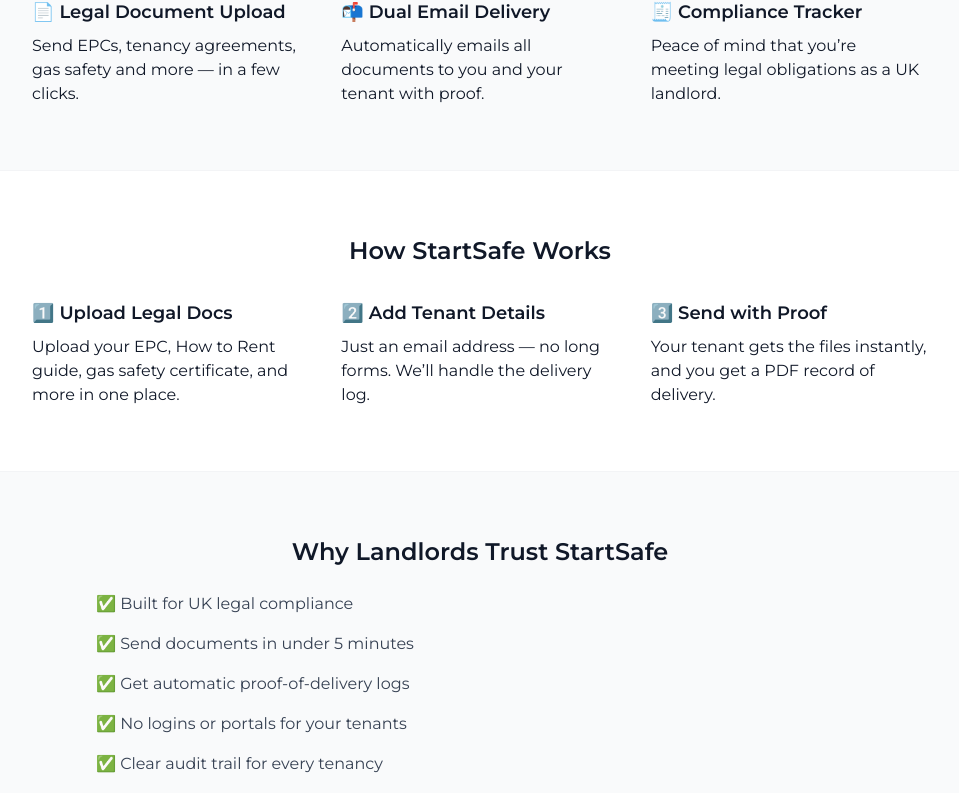
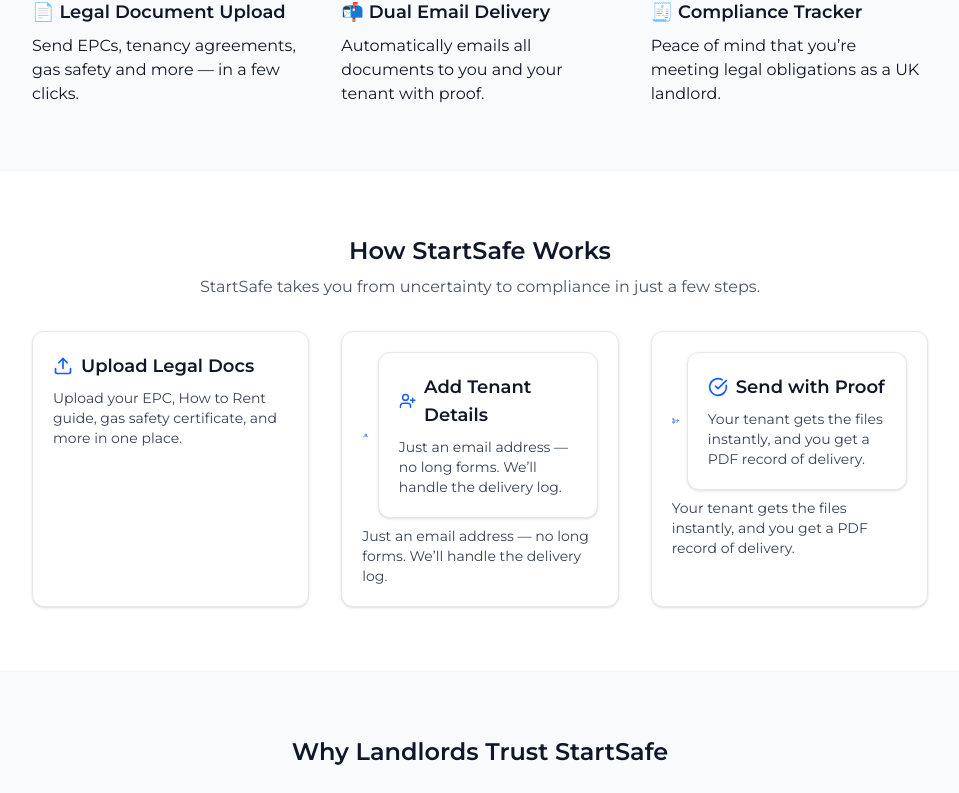
Before and after one commit to RobertMcCarthy1999/serve-safe, a Next.js app: page /startsafe in a window 1280 px wide. Shown: the part 486-1279 px from the top of the page, without its empty margins (160-1119 px from the left). Built offline with nearby package versions, Linux system fonts and the light colour scheme.

Commit message:
Update StartSafe landing page with icon-enhanced feature steps

```diff
--- a/package.json
+++ b/package.json
@@ -11,6 +11,7 @@
   "dependencies": {
     "formidable": "^3.5.4",
     "js-cookie": "^3.0.5",
+    "lucide-react": "^0.511.0",
     "next": "15.3.2",
     "nodemailer": "^7.0.3",
     "react": "^19.0.0",
--- a/src/app/startsafe/page.js
+++ b/src/app/startsafe/page.js
@@ -1,5 +1,6 @@
 import NavBar from '@/app/components/NavBar';
 import Footer from '@/app/components/Footer';
+import { Upload, UserPlus, CheckCircle } from "lucide-react";
 
 export default function HomePage() {
   return (
@@ -47,20 +48,77 @@ export default function HomePage() {
         {/* How It Works */}
         <section className="py-16 px-6 bg-white border-t border-gray-100">
           <div className="max-w-4xl mx-auto text-center">
-            <h2 className="text-2xl font-bold mb-8">How StartSafe Works</h2>
+
+            <h2 className="text-2xl font-bold mb-2">How StartSafe Works</h2>
+<p className="text-gray-600 mb-8 max-w-2xl mx-auto">
+  StartSafe takes you from uncertainty to compliance in just a few steps.
+</p>
+
+
             <div className="grid md:grid-cols-3 gap-8 text-left">
-              <div>
-                <h3 className="text-lg font-semibold mb-2">1️⃣ Upload Legal Docs</h3>
-                <p>Upload your EPC, How to Rent guide, gas safety certificate, and more in one place.</p>
-              </div>
-              <div>
-                <h3 className="text-lg font-semibold mb-2">2️⃣ Add Tenant Details</h3>
-                <p>Just an email address — no long forms. We’ll handle the delivery log.</p>
-              </div>
-              <div>
-                <h3 className="text-lg font-semibold mb-2">3️⃣ Send with Proof</h3>
-                <p>Your tenant gets the files instantly, and you get a PDF record of delivery.</p>
-              </div>
+
+              <div className="bg-white shadow rounded-xl p-5 border border-gray-200">
+
+  <div className="flex items-center gap-2 mb-2">
+  <Upload className="h-5 w-5 text-blue-600" />
+  <h3 className="text-lg font-semibold">Upload Legal Docs</h3>
+</div>
+
+
+  <p className="text-sm text-gray-700">Upload your EPC, How to Rent guide, gas safety certificate, and more in one place.</p>
+</div>
+
+
+              <div className="bg-white shadow rounded-xl p-5 border border-gray-200">
+  <div className="flex items-center gap-2 mb-2">
+    <svg xmlns="http://www.w3.org/2000/svg" className="h-5 w-5 text-blue-600" fill="none" viewBox="0 0 24 24" stroke="currentColor">
+      <path strokeLinecap="round" strokeLinejoin="round" strokeWidth={2} d="M5.121 17.804A12.053 12.053 0 0112 15c2.42 0 4.671.716 6.546 1.938M15 12a3 3 0 10-6 0 3 3 0 006 0z" />
+    </svg>
+
+    <div className="bg-white shadow rounded-xl p-5 border border-gray-200">
+  <div className="flex items-center gap-2 mb-2">
+    <UserPlus className="h-5 w-5 text-blue-600" />
+    <h3 className="text-lg font-semibold">Add Tenant Details</h3>
+  </div>
+  <p className="text-sm text-gray-700">
+    Just an email address — no long forms. We’ll handle the delivery log.
+  </p>
+</div>
+
+
+  </div>
+  <p className="text-sm text-gray-700">
+    Just an email address — no long forms. We’ll handle the delivery log.
+  </p>
+</div>
+
+
+
+             <div className="bg-white shadow rounded-xl p-5 border border-gray-200">
+  <div className="flex items-center gap-2 mb-2">
+    <svg xmlns="http://www.w3.org/2000/svg" className="h-5 w-5 text-blue-600" fill="none" viewBox="0 0 24 24" stroke="currentColor">
+      <path strokeLinecap="round" strokeLinejoin="round" strokeWidth={2} d="M9 17v-6h13m0 0l-5 5m5-5l-5-5M3 5h4v4H3V5zm0 10h4v4H3v-4z" />
+    </svg>
+
+    <div className="bg-white shadow rounded-xl p-5 border border-gray-200">
+  <div className="flex items-center gap-2 mb-2">
+    <CheckCircle className="h-5 w-5 text-blue-600" />
+    <h3 className="text-lg font-semibold">Send with Proof</h3>
+  </div>
+  <p className="text-sm text-gray-700">
+    Your tenant gets the files instantly, and you get a PDF record of delivery.
+  </p>
+</div>
+
+
+  </div>
+  <p className="text-sm text-gray-700">
+    Your tenant gets the files instantly, and you get a PDF record of delivery.
+  </p>
+</div>
+
+
+
             </div>
           </div>
         </section>
```
Also changed, not shown: 1 other file (tests, documents, lock files or other folders).
